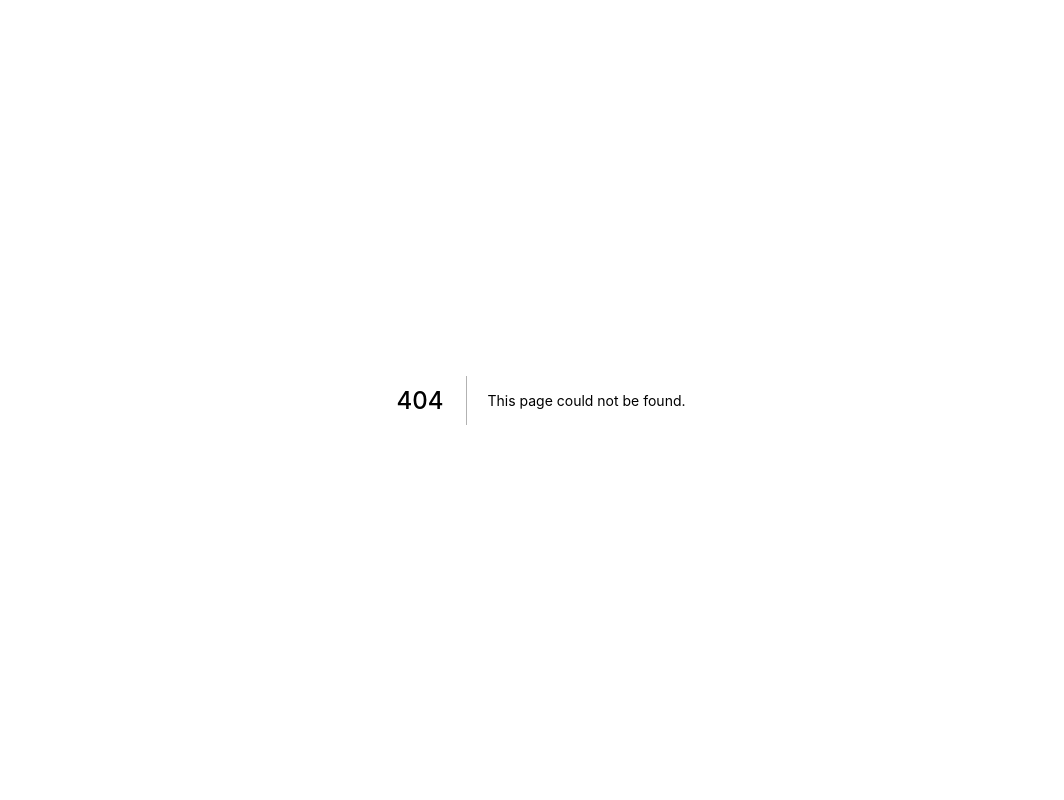
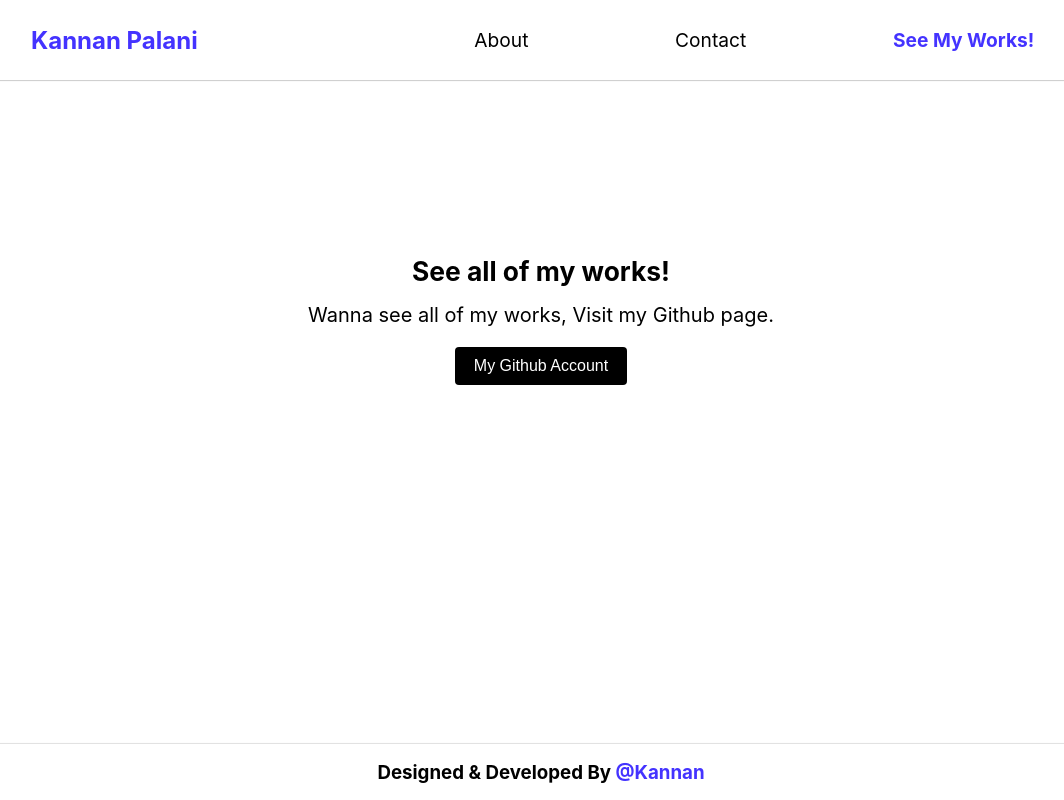
Before and after one commit to KannanPalani57/kannanpalani-portfolio, a Next.js app: page /see-my-works in a window 1280 px wide. Before the commit this address had no page. Shown: the whole page, without its empty margins (99-1163 px from the left). Built offline with nearby package versions, Linux system fonts and the light colour scheme.

Commit message:
add footer and contact more sections

```diff
--- /dev/null
+++ b/components/Footer.js
@@ -0,0 +1,11 @@
+import React from 'react'
+
+function Footer() {
+    return (
+       <div class="footer">
+           <h3>Designed & Developed By <span className="active">@Kannan</span></h3>
+       </div>
+    )
+}
+
+export default Footer
--- /dev/null
+++ b/components/Layout.js
@@ -0,0 +1,14 @@
+import NavBar from './NavBar'
+import Footer from './Footer'
+
+const Layout = ({ children }) => {
+  return (
+    <div>
+      <NavBar />
+      <main>{children}</main>
+      <Footer />
+    </div>
+  )
+}
+
+export default Layout
--- a/components/NavBar.js
+++ b/components/NavBar.js
@@ -1,6 +1,9 @@
 import React,{useState} from 'react'
+import Link from 'next/link'
+import { useRouter } from 'next/router'
 
 function NavBar() {
+    const router = useRouter()
     const [hamburgerStatus, setHamburgerStatus] = useState(false)
     const handleClick= () => {
         setHamburgerStatus(!hamburgerStatus)
@@ -14,13 +17,40 @@ function NavBar() {
                         <div className="line"></div>
                     </div>
                         <div className='header'>
-                             <h2 className="header-text">Kannan Palani</h2>
+                            <Link href="/">
+                              <h2 className="header-text">Kannan Palani</h2>
+                            </Link>
                         </div>
 
                         <ul className={`nav-links ${hamburgerStatus && "open" }`}>
-                        <li className={`${hamburgerStatus &&  "fade"}`}><a href="#">About</a></li>
-                        <li className={`${hamburgerStatus &&  "fade"}`}><a href="#">Contact</a></li>
-                        <li className={`${hamburgerStatus &&  "fade"}`}><a href="#">See My Works!</a></li>
+                        <li className={`${hamburgerStatus &&  "fade"}`}>
+                            <Link href='/about'>
+                                <a
+                                         className={`${
+                                            router.pathname == '/about' ? 'active' : ''
+                                          }`}
+                                >About</a>
+                            </Link>
+                        </li>
+                        <li className={`${hamburgerStatus &&  "fade"}`}>
+                           <Link href='/contact'>
+                                <a
+                                     className={`${
+                                        router.pathname == '/contact' ? 'active' : ''
+                                      }`}
+                                      >Contact</a>
+                            </Link>
+                        </li>
+
+                        <li className={`${hamburgerStatus &&  "fade"}`}>
+                            <Link href='/see-my-works'>
+                                <a
+                                                      className={`${
+                                                        router.pathname == '/see-my-works' ? 'active' : ''
+                                                      }`}
+                                >See My Works!</a>
+                            </Link>
+                        </li>
                     </ul>
 
                 </nav>
--- a/pages/_app.js
+++ b/pages/_app.js
@@ -1,8 +1,13 @@
 import '../styles/globals.css'
+import Layout from "../components/Layout"
 
 function MyApp({ Component, pageProps }) {
-  return <Component {...pageProps} >
-  </Component>
+  return  (
+    <Layout>
+        <Component {...pageProps} />
+    </Layout>
+  )
+
 }
 
 export default MyApp
--- a/pages/index.js
+++ b/pages/index.js
@@ -1,6 +1,5 @@
 import Head from 'next/head'
 import styles from '../styles/Home.module.css'
-import NavBar from "../components/NavBar"
 import HeroSection from "../components/HeroSection"
 
 export default function Home() {
@@ -13,7 +12,6 @@ export default function Home() {
       </Head>
 
       <main>
-        <NavBar />
         <HeroSection />
 
 
--- /dev/null
+++ b/pages/see-my-works.js
@@ -0,0 +1,18 @@
+import React from 'react'
+import Link from "next/link"
+import styles from '../styles/Container.module.css'
+
+
+function SeeMyWorks() {
+    return (
+        <div className={styles.container}>
+        <h3>See all of my works!</h3>
+        <p>Wanna see all of my works, Visit my Github page.</p>
+        <Link href="#">
+            <button className={styles.blackBtn}>My Github Account</button>
+        </Link>
+    </div>
+    )
+}
+
+export default SeeMyWorks
--- /dev/null
+++ b/styles/Container.module.css
@@ -0,0 +1,42 @@
+.container {
+  position: relative;
+  top: 15vh;
+  width: 100%;
+  height: 30vh;
+  padding: 0 3em;
+  display: flex;
+  flex-direction: column;
+  justify-content: center;
+  align-items: center;
+}
+
+.container h3 {
+  font-size: 1.65rem;
+  margin-bottom: 0.6em;
+}
+
+.container p {
+  font-size: 1.25rem;
+  margin-bottom: 1em;
+}
+
+.container h4 {
+  font-size: 1.25rem;
+  margin-bottom: 0.6em;
+}
+
+.blackBtn {
+  background-color: #000;
+  border: none;
+  color: white;
+  padding: 0.6em 1.2em;
+  font-size: 1em;
+  border-radius: 0.25em;
+  cursor: pointer;
+}
+
+.blackBtn:hover {
+  color: black;
+  background: white;
+  border: 1px solid black;
+}
--- a/styles/globals.css
+++ b/styles/globals.css
@@ -16,13 +16,14 @@ a {
   box-sizing: border-box;
 }
 
-.header-text{
+.header-text {
   color: #4433ff;
   margin: auto;
   font-weight: bold;
-  text-align: center  ;
+  text-align: center;
+  cursor: pointer;
 }
-.header{
+.header {
   display: flex;
   flex: 1;
   flex-direction: row;
@@ -33,11 +34,11 @@ nav {
   display: flex;
   height: 10vh;
   width: 100vw;
-  box-shadow: 1px .2px 1px .4px rgba(20,20,20,0.4);
+  box-shadow: 1px 0.2px 1px 0.4px rgba(20, 20, 20, 0.4);
 }
 
 .nav-links {
-  flex:2;
+  flex: 2;
   display: flex;
   list-style: none;
   width: 50%;
@@ -52,7 +53,6 @@ nav {
   text-decoration: none;
   font-size: 1.2rem;
 }
-
 
 @media screen and (max-width: 768px) {
   .line {
@@ -77,7 +77,7 @@ nav {
 
   .nav-links {
     position: fixed;
-    background:white;
+    background: white;
     height: 100vh;
     width: 100%;
     flex-direction: column;
@@ -89,6 +89,7 @@ nav {
 
   .nav-links.open {
     clip-path: circle(1000px at 90% -10%);
+    z-index: 1;
     -webkit-clip-path: circle(1000px at 90% -10%);
     pointer-events: all;
   }
@@ -112,8 +113,25 @@ nav {
     opacity: 1;
   }
 
-  .header{
+  .header {
     margin-right: 20em;
   }
+}
 
+.active {
+  color: #4433ff;
+  font-weight: bold;
 }
+
+.footer {
+  position: fixed;
+  left: 0;
+  bottom: 0;
+  width: 100%;
+  height: 7vh;
+  text-align: center;
+  display: flex;
+  flex-direction: column;
+  justify-content: center;
+  box-shadow: 1px 0.1px 1px 0.4px rgba(20, 20, 20, 0.4);
+}
```
Also changed, not shown: pages/about.js (added, +11 -0 lines), pages/contact.js (added, +14 -0 lines).
